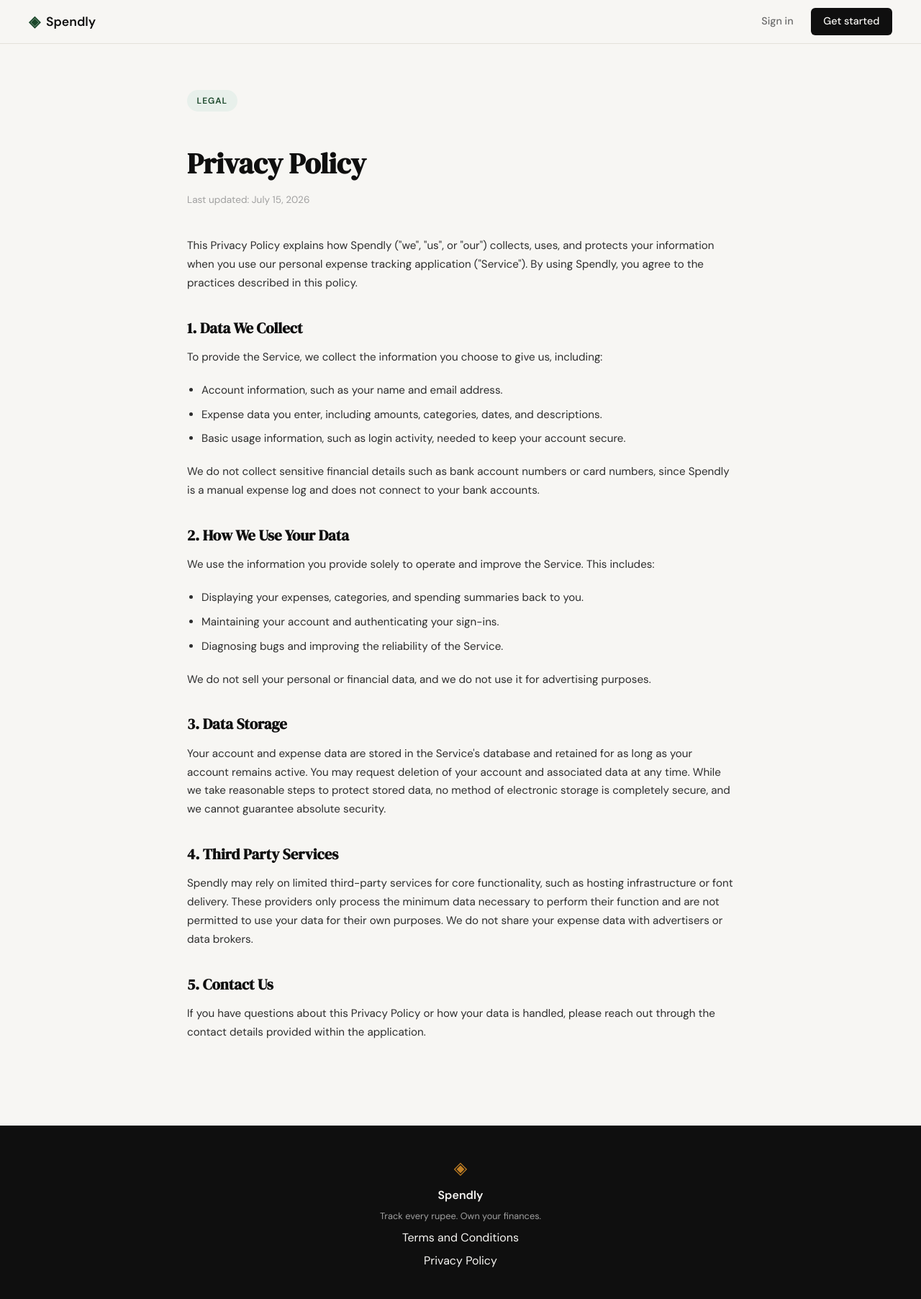
After one commit to rajesh-swarnkar/expenseTrackerPython3, a Flask app: page /privacy in a window 1280 px wide. The commit adds this page. Shown: the whole page at 72% size. Run offline with Flask 3, Linux system fonts and the light colour scheme.

Commit message:
landing page: add privacy policy link to footer

```diff
--- a/app.py
+++ b/app.py
@@ -25,6 +25,11 @@ def login():
 @app.route("/terms")
 def terms():
     return render_template("terms.html")
+
+
+@app.route("/privacy")
+def privacy():
+    return render_template("privacy.html")
 
 
 # ------------------------------------------------------------------ #
--- a/templates/base.html
+++ b/templates/base.html
@@ -34,8 +34,8 @@
             <span class="brand-icon">◈</span>
             <span class="footer-name">Spendly</span>
             <p class="footer-copy">Track every rupee. Own your finances.</p>
-            <a href="{{ url_for('terms') }}">Terms and Conditions</a>
-            <a href="#">Privacy Policy</a>
+            <a href="/terms">Terms and Conditions</a>
+            <a href="/privacy">Privacy Policy</a>
         </div>
     </footer>
 
--- /dev/null
+++ b/templates/privacy.html
@@ -0,0 +1,79 @@
+{% extends "base.html" %}
+
+{% block title %}Privacy Policy — Spendly{% endblock %}
+
+{% block content %}
+
+<section class="legal">
+    <div class="legal-inner">
+        <div class="legal-header">
+            <div class="hero-badge">Legal</div>
+            <h1 class="legal-title">Privacy Policy</h1>
+            <p class="legal-updated">Last updated: July 15, 2026</p>
+        </div>
+
+        <div class="legal-body">
+            <p>
+                This Privacy Policy explains how Spendly ("we", "us", or "our") collects, uses, and
+                protects your information when you use our personal expense tracking application
+                ("Service"). By using Spendly, you agree to the practices described in this policy.
+            </p>
+
+            <h2>1. Data We Collect</h2>
+            <p>
+                To provide the Service, we collect the information you choose to give us, including:
+            </p>
+            <ul>
+                <li>Account information, such as your name and email address.</li>
+                <li>Expense data you enter, including amounts, categories, dates, and descriptions.</li>
+                <li>Basic usage information, such as login activity, needed to keep your account secure.</li>
+            </ul>
+            <p>
+                We do not collect sensitive financial details such as bank account numbers or card
+                numbers, since Spendly is a manual expense log and does not connect to your bank
+                accounts.
+            </p>
+
+            <h2>2. How We Use Your Data</h2>
+            <p>
+                We use the information you provide solely to operate and improve the Service. This
+                includes:
+            </p>
+            <ul>
+                <li>Displaying your expenses, categories, and spending summaries back to you.</li>
+                <li>Maintaining your account and authenticating your sign-ins.</li>
+                <li>Diagnosing bugs and improving the reliability of the Service.</li>
+            </ul>
+            <p>
+                We do not sell your personal or financial data, and we do not use it for advertising
+                purposes.
+            </p>
+
+            <h2>3. Data Storage</h2>
+            <p>
+                Your account and expense data are stored in the Service's database and retained for
+                as long as your account remains active. You may request deletion of your account and
+                associated data at any time. While we take reasonable steps to protect stored data,
+                no method of electronic storage is completely secure, and we cannot guarantee absolute
+                security.
+            </p>
+
+            <h2>4. Third Party Services</h2>
+            <p>
+                Spendly may rely on limited third-party services for core functionality, such as
+                hosting infrastructure or font delivery. These providers only process the minimum
+                data necessary to perform their function and are not permitted to use your data for
+                their own purposes. We do not share your expense data with advertisers or data
+                brokers.
+            </p>
+
+            <h2>5. Contact Us</h2>
+            <p>
+                If you have questions about this Privacy Policy or how your data is handled, please
+                reach out through the contact details provided within the application.
+            </p>
+        </div>
+    </div>
+</section>
+
+{% endblock %}
```
